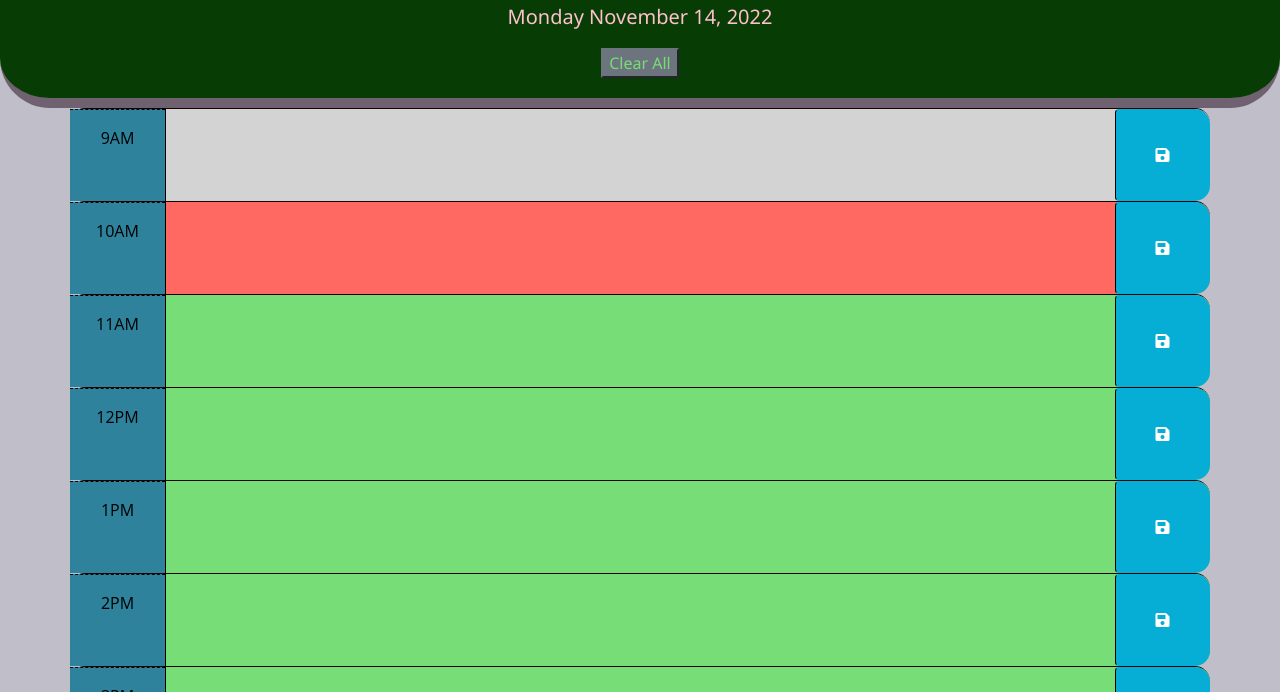
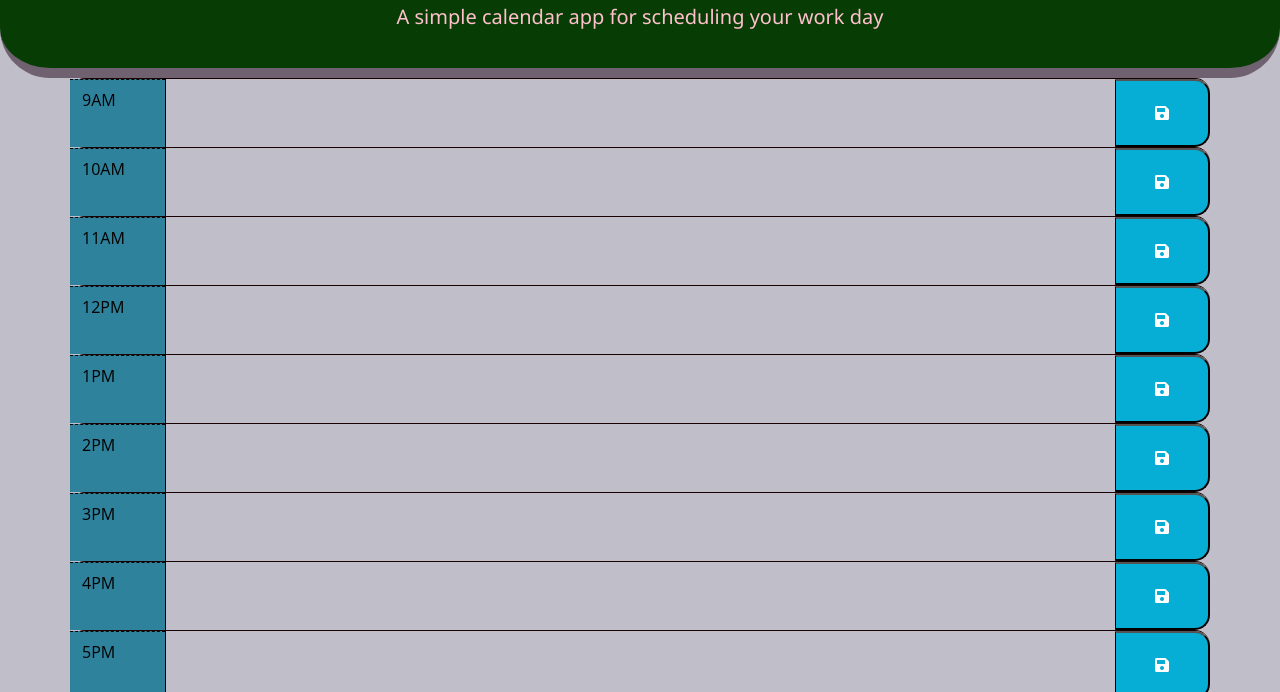
Before and after one commit to ethanquinlan1997/Daily-Work-Planner, a plain HTML site: page Develop/index.html in a window 1280 px wide. Shown: the part 108-800 px from the top of the page. Drawn offline with nearby package versions, Linux system fonts and the light colour scheme.

Commit message:
edited container and also added moment.js library link

```diff
--- a/Develop/index.html
+++ b/Develop/index.html
@@ -27,95 +27,70 @@
   <body>
     <header class="jumbotron">
       <h1 class="display-3">Daily Work Planner</h1>
+      <p class="lead">A simple calendar app for scheduling your work day</p>
       <p id="currentDay" class="lead"></p>
-      <button id="clear" type="button" class="btn-secondary" aria-label="clear">
-        Clear All
-      </button>
     </header>
     <div class="container">
-
-      <!-- Example of a past time block. The "past" class adds a gray background color. -->
-      <div id="nine" class="row time-block past">
-        <div class="col-2 col-md-1 hour text-center py-3">9AM</div>
-        <textarea class="col-8 col-md-10 description" placeholder="Add schedule item here" rows="3"> </textarea>
-        <button class="btn saveBtn col-2 col-md-1" aria-label="save">
-          <i class="fas fa-save" aria-hidden="true"></i>
-        </button>
+      <div class="row time-block" id="9">
+        <div class="col-1 hour pt-2">9AM</div>
+        <textarea class="col-10 plan"></textarea>
+        <button class="col-1 saveBtn"><i class="fas fa-save"></i></button>
       </div>
 
-      <!-- Example of a present time block. The "present" class adds a red background color. -->
-      <div id="ten" class="row time-block present">
-        <div class="col-2 col-md-1 hour text-center py-3">10AM</div>
-        <textarea class="col-8 col-md-10 description" placeholder="Add schedule item here" rows="3"> </textarea>
-        <button class="btn saveBtn col-2 col-md-1" aria-label="save">
-          <i class="fas fa-save" aria-hidden="true"></i>
-        </button>
+      <div class="row time-block" id="10">
+        <div class="col-1 hour pt-2">10AM</div>
+        <textarea class="col-10 plan"></textarea>
+        <button class="col-1 saveBtn"><i class="fas fa-save"></i></button>
       </div>
 
-      <!-- Example of a future time block. The "future" class adds a green background color. -->
-      <div id="eleven" class="row time-block future">
-        <div class="col-2 col-md-1 hour text-center py-3">11AM</div>
-        <textarea class="col-8 col-md-10 description" placeholder="Add schedule item here" rows="3"> </textarea>
-        <button class="btn saveBtn col-2 col-md-1" aria-label="save">
-          <i class="fas fa-save" aria-hidden="true"></i>
-        </button>
+      <div class="row time-block" id="11">
+        <div class="col-1 hour pt-2">11AM</div>
+        <textarea class="col-10 plan"></textarea>
+        <button class="col-1 saveBtn"><i class="fas fa-save"></i></button>
       </div>
 
-      <div id="twelve" class="row time-block future">
-        <div class="col-2 col-md-1 hour text-center py-3">12PM</div>
-        <textarea class="col-8 col-md-10 description" placeholder="Add schedule item here" rows="3"> </textarea>
-        <button class="btn saveBtn col-2 col-md-1" aria-label="save">
-          <i class="fas fa-save" aria-hidden="true"></i>
-        </button>
+      <div class="row time-block" id="12">
+        <div class="col-1 hour pt-2">12PM</div>
+        <textarea class="col-10 plan"></textarea>
+        <button class="col-1 saveBtn"><i class="fas fa-save"></i></button>
       </div>
 
-
-     <div id="thirteen" class="row time-block future">
-        <div class="col-2 col-md-1 hour text-center py-3">1PM</div>
-        <textarea class="col-8 col-md-10 description" placeholder="Add schedule item here" rows="3"> </textarea>
-        <button class="btn saveBtn col-2 col-md-1" aria-label="save">
-          <i class="fas fa-save" aria-hidden="true"></i>
-        </button>
+      <div class="row time-block" id="13">
+        <div class="col-1 hour pt-2">1PM</div>
+        <textarea class="col-10 plan"></textarea>
+        <button class="col-1 saveBtn"><i class="fas fa-save"></i></button>
       </div>
 
-     <div id="fourteen" class="row time-block future">
-        <div class="col-2 col-md-1 hour text-center py-3">2PM</div>
-        <textarea class="col-8 col-md-10 description" placeholder="Add schedule item here" rows="3"> </textarea>
-        <button class="btn saveBtn col-2 col-md-1" aria-label="save">
-          <i class="fas fa-save" aria-hidden="true"></i>
-        </button>
+      <div class="row time-block" id="14">
+        <div class="col-1 hour pt-2">2PM</div>
+        <textarea class="col-10 plan"></textarea>
+        <button class="col-1 saveBtn"><i class="fas fa-save"></i></button>
       </div>
 
-     <div id="fifteen" class="row time-block future">
-        <div class="col-2 col-md-1 hour text-center py-3">3PM</div>
-        <textarea class="col-8 col-md-10 description" placeholder="Add schedule item here" rows="3"> </textarea>
-        <button class="btn saveBtn col-2 col-md-1" aria-label="save">
-          <i class="fas fa-save" aria-hidden="true"></i>
-        </button>
+      <div class="row time-block" id="15">
+        <div class="col-1 hour pt-2">3PM</div>
+        <textarea class="col-10 plan"></textarea>
+        <button class="col-1 saveBtn"><i class="fas fa-save"></i></button>
       </div>
 
-     <div id="sixteen" class="row time-block future">
-        <div class="col-2 col-md-1 hour text-center py-3">4PM</div>
-        <textarea class="col-8 col-md-10 description" placeholder="Add schedule item here" rows="3"> </textarea>
-        <button class="btn saveBtn col-2 col-md-1" aria-label="save">
-          <i class="fas fa-save" aria-hidden="true"></i>
-        </button>
+      <div class="row time-block" id="16">
+        <div class="col-1 hour pt-2">4PM</div>
+        <textarea class="col-10 plan"></textarea>
+        <button class="col-1 saveBtn"><i class="fas fa-save"></i></button>
       </div>
 
-     <div id="seventeen" class="row time-block future">
-        <div class="col-2 col-md-1 hour text-center py-3">5PM</div>
-        <textarea class="col-8 col-md-10 description" placeholder="Add schedule item here" rows="3"> </textarea>
-        <button class="btn saveBtn col-2 col-md-1" aria-label="save">
-          <i class="fas fa-save" aria-hidden="true"></i>
-        </button>
+      <div class="row time-block" id="17">
+        <div class="col-1 hour pt-2">5PM</div>
+        <textarea class="col-10 plan"></textarea>
+        <button class="col-1 saveBtn"><i class="fas fa-save"></i></button>
       </div>
-    </div>
+
+   <!-- Time Blocks Go Here -->
+
+     </div>
 
     <script src="https://cdnjs.cloudflare.com/ajax/libs/jquery/3.2.1/jquery.min.js"></script>
-    <script src="https://cdn.jsdelivr.net/npm/dayjs@1.11.3/dayjs.min.js"
-    integrity="sha256-iu/zLUB+QgISXBLCW/mcDi/rnf4m4uEDO0wauy76x7U="
-    crossorigin="anonymous"></script>
-
+    <script src="https://cdnjs.cloudflare.com/ajax/libs/moment.js/2.24.0/moment.min.js"></script>
     <script src="script.js"></script>
   </body>
 </html>
```
